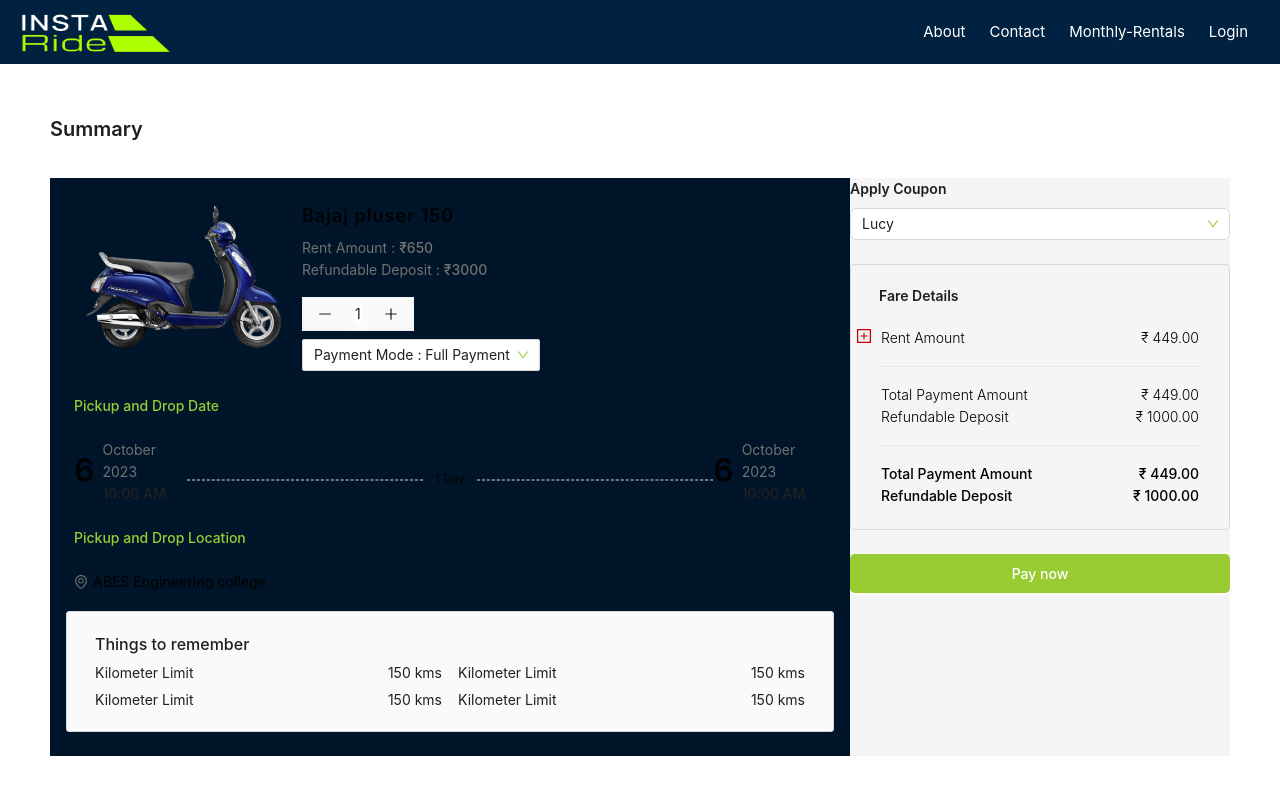
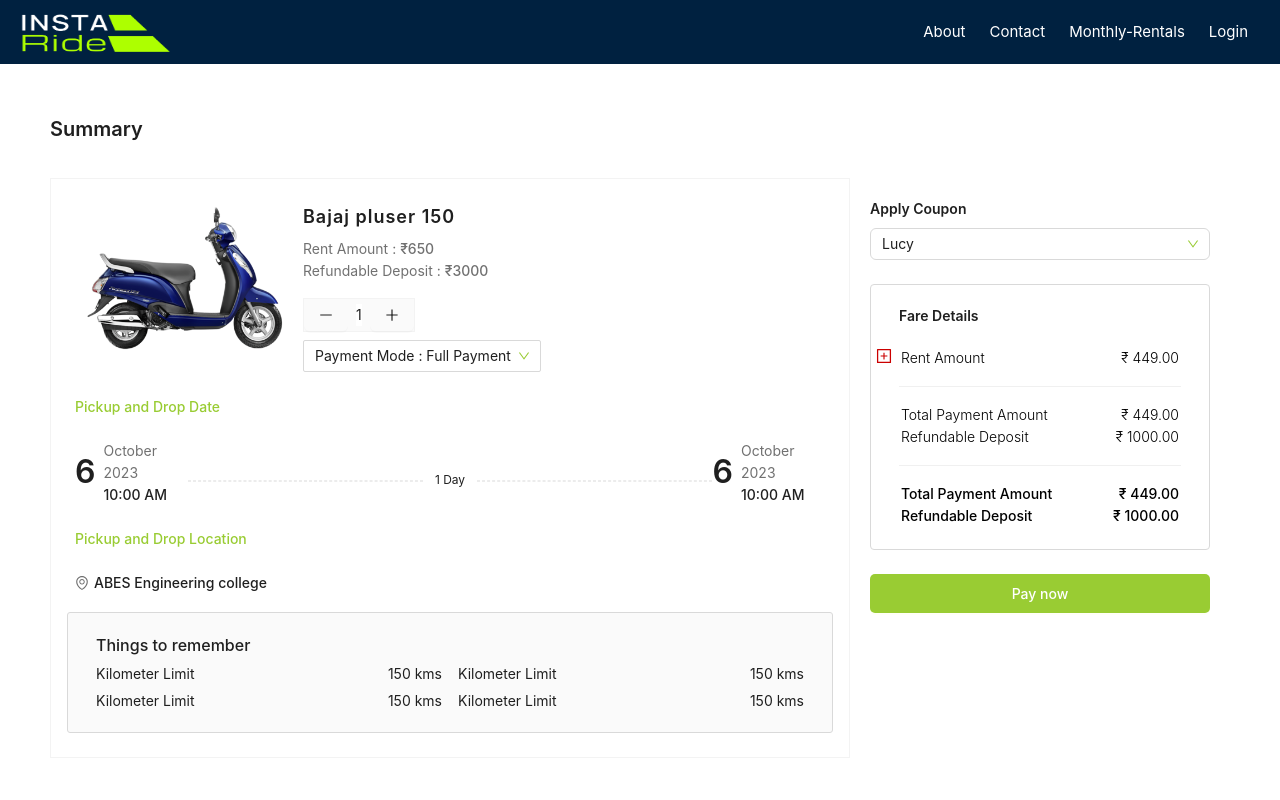
Before and after one commit to sid1213/instaride, a Next.js app: page /checkout in a window 1280 px wide. Shown: the top 800 px of the page. Built offline with nearby package versions, Linux system fonts and the light colour scheme.

Commit message:
JG: add new classname

```diff
--- a/app/checkout/page.tsx
+++ b/app/checkout/page.tsx
@@ -13,8 +13,8 @@
       <Header className={Style.header}>
         <Title level={5}>Summary</Title>
       </Header>
-      <Layout hasSider>
-        <Sider className={Style.sider} width={800}>
+      <Layout hasSider className={Style.innerlayout}>
+        <Sider className={Style.sider}>
           <SummaryOfVehicle />
         </Sider>
         <Content className={Style.content}>
```
